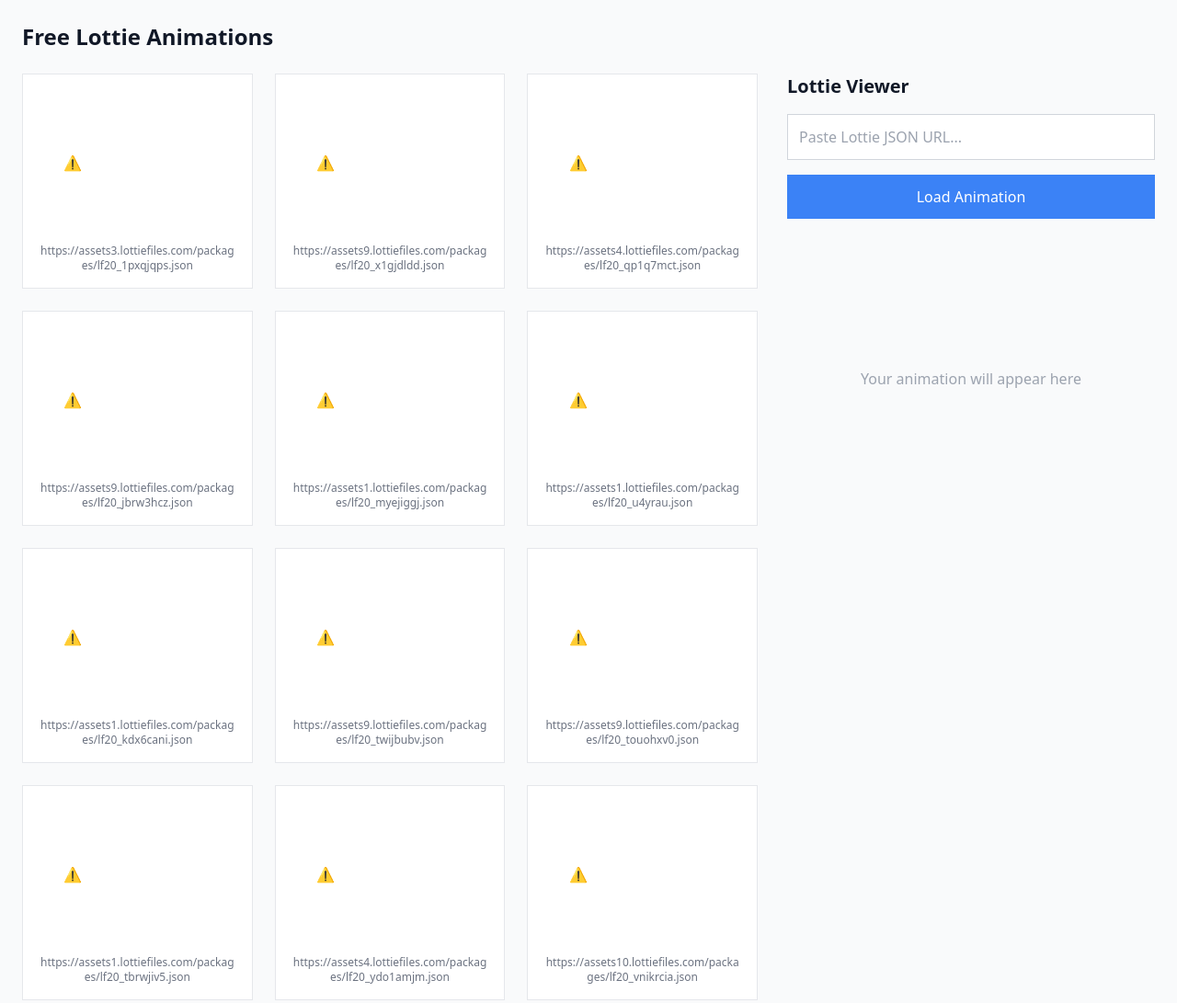
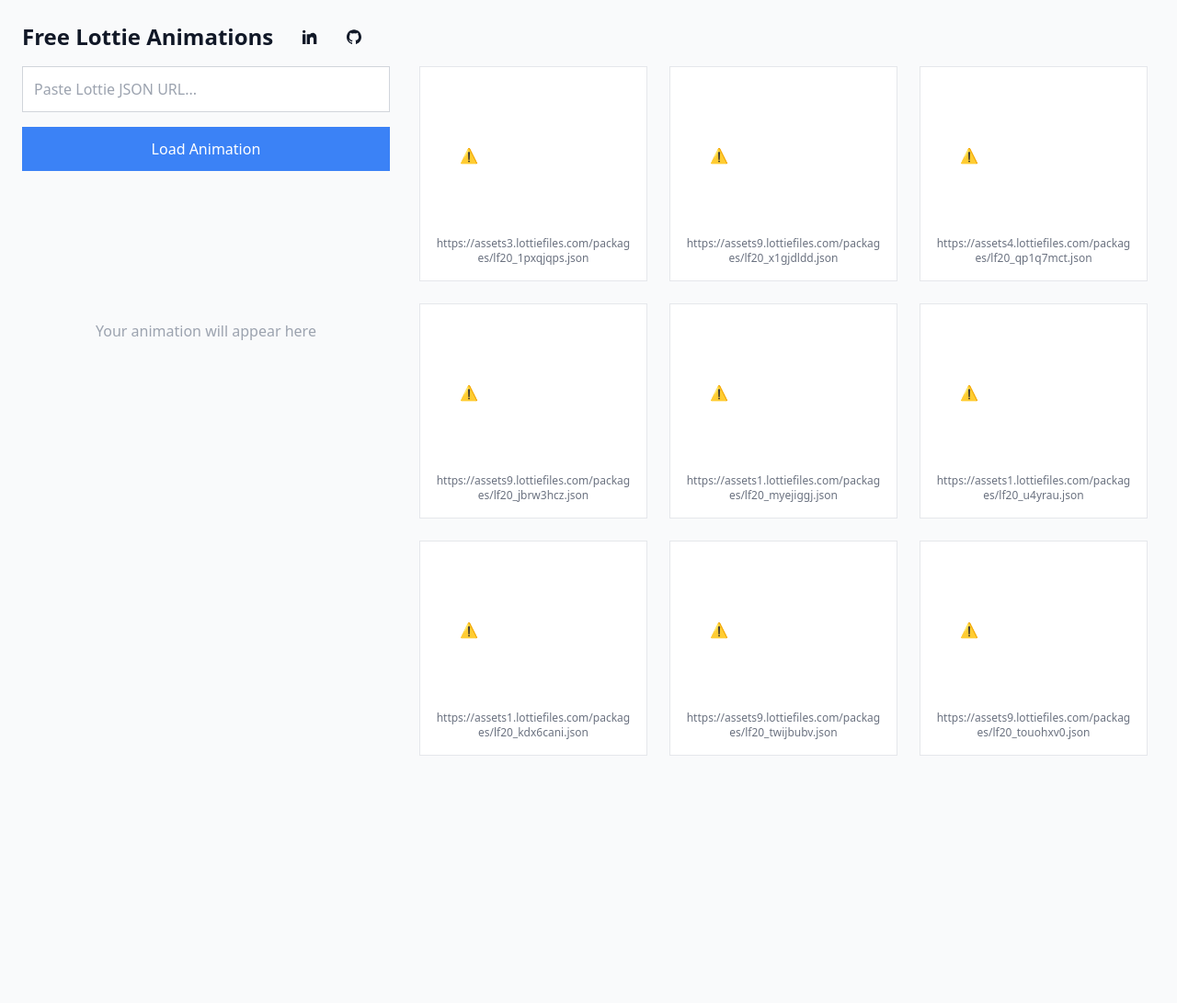
Before and after one commit to victorsingha/lottie, a plain HTML site: page index.html in a window 1280 px wide. Shown: the top 1091 px of the page at 92% size. After the commit the page ends 824 px from the top, so only its background shows below. Drawn offline with nearby package versions, Linux system fonts and the light colour scheme; no server answers.

Commit message:
Update index.html

```diff
--- a/index.html
+++ b/index.html
@@ -7,10 +7,8 @@
 
     <!-- Primary SEO -->
     <title>Free Lottie Animations Gallery & Online Viewer</title>
-    <meta name="description"
-        content="Browse free Lottie animations with hover preview. Copy JSON URLs instantly and test animations using our built-in Lottie viewer. Free online Lottie animation tool." />
-    <meta name="keywords"
-        content="free lottie animations, lottie viewer online, lottie json preview, lottie animation gallery, lottie files free download" />
+    <meta name="description" content="Browse free Lottie animations with hover preview. Copy JSON URLs instantly and test animations using our built-in Lottie viewer. Free online Lottie animation tool." />
+    <meta name="keywords" content="free lottie animations, lottie viewer online, lottie json preview, lottie animation gallery, lottie files free download" />
     <meta name="author" content="Victor Singha" />
     <meta name="robots" content="index, follow" />
 
@@ -19,22 +17,16 @@
 
     <!-- Open Graph (Facebook, LinkedIn) -->
     <meta property="og:type" content="website" />
-    <meta property="og:title"
-        content="Free Lottie Animations Gallery & Online Viewer" />
-    <meta property="og:description"
-        content="Hover to preview free Lottie animations. Paste any JSON URL to test instantly in our built-in viewer." />
+    <meta property="og:title" content="Free Lottie Animations Gallery & Online Viewer" />
+    <meta property="og:description" content="Hover to preview free Lottie animations. Paste any JSON URL to test instantly in our built-in viewer." />
     <meta property="og:url" content="https://victorsingha.github.io/lottie/" />
-    <meta property="og:image"
-        content="https://victorsingha.github.io/lottie/preview.png" />
+    <meta property="og:image" content="https://victorsingha.github.io/lottie/preview.png" />
 
     <!-- Twitter Card -->
     <meta name="twitter:card" content="summary_large_image" />
-    <meta name="twitter:title"
-        content="Free Lottie Animations Gallery & Viewer" />
-    <meta name="twitter:description"
-        content="Browse and test Lottie JSON animations online for free." />
-    <meta name="twitter:image"
-        content="https://victorsingha.github.io/lottie/preview.png" />
+    <meta name="twitter:title" content="Free Lottie Animations Gallery & Viewer" />
+    <meta name="twitter:description" content="Browse and test Lottie JSON animations online for free." />
+    <meta name="twitter:image" content="https://victorsingha.github.io/lottie/preview.png" />
 
     <!-- Performance -->
     <link rel="preconnect" href="https://assets1.lottiefiles.com">
@@ -66,26 +58,32 @@
 </head>
 
 
-<body class="bg-gray-50 text-gray-900 font-sans p-6 min-h-screen">
+<body class="bg-gray-50 text-gray-900 font-sans p-6 h-screen overflow-hidden">
 
     <!-- Header -->
-    <div class="mb-6">
+    <div class="mb-4 flex gap-8">
         <h1 class="text-2xl font-bold">Free Lottie Animations</h1>
+        <a href="https://in.linkedin.com/in/victor-singha-48b479148" target="_blank" class="underline hover:text-gray-700 dark:hover:text-gray-200 flex items-center gap-1">
+            <svg xmlns="http://www.w3.org/2000/svg" class="h-4 w-4" fill="currentColor" viewBox="0 0 24 24">
+                <path d="M4.98 3.5c0 1.381-1.11 2.5-2.48 2.5s-2.48-1.119-2.48-2.5c0-1.38 1.11-2.5 2.48-2.5s2.48 1.12 2.48 2.5zm.02 4.5h-5v16h5v-16zm7 0h-4.98v16h4.98v-8.05c0-4.45 5.98-4.81 5.98 0v8.05h4.98v-10.95c0-9.03-9.82-8.71-10.98-4.26v-1.79z" />
+            </svg>
+        </a>
+        <a href="https://github.com/victorsingha" target="_blank" class="underline hover:text-gray-700 dark:hover:text-gray-200 flex items-center gap-1">
+            <svg xmlns="http://www.w3.org/2000/svg" class="h-4 w-4" fill="currentColor" viewBox="0 0 24 24">
+                <path d="M12 .5C5.37.5 0 5.87 0 12.5c0 5.3 3.438 9.8 8.205 11.385.6.112.82-.26.82-.577 0-.285-.01-1.04-.015-2.04-3.338.726-4.042-1.61-4.042-1.61-.546-1.387-1.333-1.756-1.333-1.756-1.09-.744.083-.729.083-.729 1.205.085 1.84 1.238 1.84 1.238 1.07 1.835 2.807 1.305 3.492.997.108-.776.418-1.305.762-1.605-2.665-.304-5.467-1.335-5.467-5.933 0-1.31.468-2.38 1.236-3.22-.124-.303-.536-1.523.117-3.176 0 0 1.008-.322 3.3 1.23a11.52 11.52 0 013.003-.403c1.018.005 2.045.138 3.003.403 2.29-1.552 3.296-1.23 3.296-1.23.655 1.653.243 2.873.12 3.176.77.84 1.236 1.91 1.236 3.22 0 4.61-2.807 5.625-5.479 5.922.43.37.823 1.096.823 2.21 0 1.595-.015 2.883-.015 3.274 0 .32.218.694.825.576C20.565 22.296 24 17.798 24 12.5 24 5.87 18.63.5 12 .5z" />
+            </svg>
+        </a>
     </div>
 
     <!-- MAIN SPLIT -->
-    <div class="flex flex-col lg:flex-row gap-8">
+    <div class="flex flex-col lg:flex-row gap-8 h-full">
 
-        <!-- LEFT SIDE (Gallery - 2/3) -->
-        <div class="lg:w-2/3">
-            <div id="animations-container" class="grid gap-6 md:grid-cols-3">
-            </div>
-        </div>
 
-        <!-- RIGHT SIDE (Viewer - 1/3) -->
+
+
+
         <div class="lg:w-1/3">
 
-            <h2 class="text-xl font-semibold mb-4">Lottie Viewer</h2>
 
             <input id="lottie-input" type="text" placeholder="Paste Lottie JSON URL..." class="w-full p-3 border border-gray-300 mb-4 focus:outline-none focus:ring-2 focus:ring-blue-400" />
 
@@ -97,6 +95,11 @@
                 Your animation will appear here
             </div>
 
+        </div>
+
+        <div class="lg:w-2/3 overflow-y-auto pr-2">
+            <div id="animations-container" class="grid gap-6 md:grid-cols-3 pb-10">
+            </div>
         </div>
 
     </div>
@@ -185,18 +188,6 @@
         });
     </script>
 
-<footer class="mt-8 text-center text-gray-500 dark:text-gray-400 text-sm transition-colors duration-300 flex justify-center items-center gap-6">
-  <a href="https://in.linkedin.com/in/victor-singha-48b479148" target="_blank" class="underline hover:text-gray-700 dark:hover:text-gray-200 flex items-center gap-1">
-    <svg xmlns="http://www.w3.org/2000/svg" class="h-4 w-4" fill="currentColor" viewBox="0 0 24 24">
-      <path d="M4.98 3.5c0 1.381-1.11 2.5-2.48 2.5s-2.48-1.119-2.48-2.5c0-1.38 1.11-2.5 2.48-2.5s2.48 1.12 2.48 2.5zm.02 4.5h-5v16h5v-16zm7 0h-4.98v16h4.98v-8.05c0-4.45 5.98-4.81 5.98 0v8.05h4.98v-10.95c0-9.03-9.82-8.71-10.98-4.26v-1.79z"/>
-    </svg>
-  </a>
-  <a href="https://github.com/victorsingha" target="_blank" class="underline hover:text-gray-700 dark:hover:text-gray-200 flex items-center gap-1">
-    <svg xmlns="http://www.w3.org/2000/svg" class="h-4 w-4" fill="currentColor" viewBox="0 0 24 24">
-      <path d="M12 .5C5.37.5 0 5.87 0 12.5c0 5.3 3.438 9.8 8.205 11.385.6.112.82-.26.82-.577 0-.285-.01-1.04-.015-2.04-3.338.726-4.042-1.61-4.042-1.61-.546-1.387-1.333-1.756-1.333-1.756-1.09-.744.083-.729.083-.729 1.205.085 1.84 1.238 1.84 1.238 1.07 1.835 2.807 1.305 3.492.997.108-.776.418-1.305.762-1.605-2.665-.304-5.467-1.335-5.467-5.933 0-1.31.468-2.38 1.236-3.22-.124-.303-.536-1.523.117-3.176 0 0 1.008-.322 3.3 1.23a11.52 11.52 0 013.003-.403c1.018.005 2.045.138 3.003.403 2.29-1.552 3.296-1.23 3.296-1.23.655 1.653.243 2.873.12 3.176.77.84 1.236 1.91 1.236 3.22 0 4.61-2.807 5.625-5.479 5.922.43.37.823 1.096.823 2.21 0 1.595-.015 2.883-.015 3.274 0 .32.218.694.825.576C20.565 22.296 24 17.798 24 12.5 24 5.87 18.63.5 12 .5z"/>
-    </svg>
-  </a>
-</footer>
 
 
 </body>
```
Lines whose indentation alone changed are shown as unchanged.
